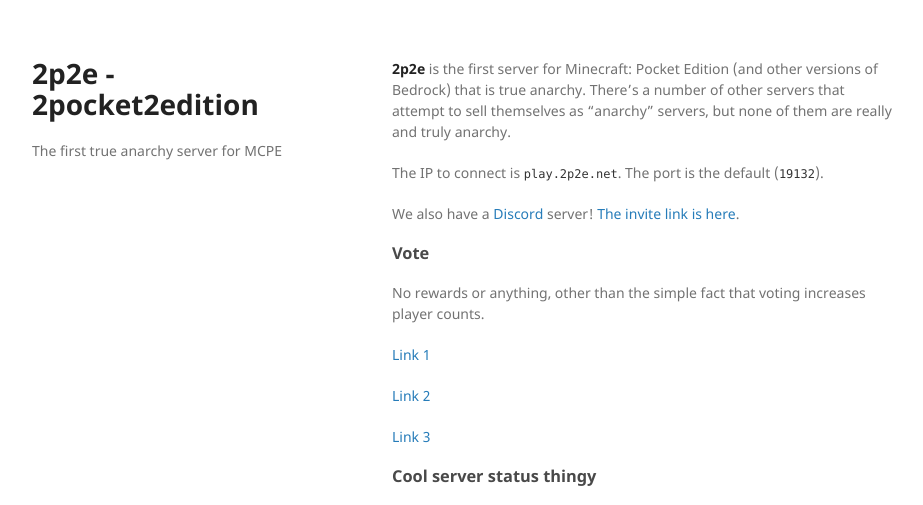
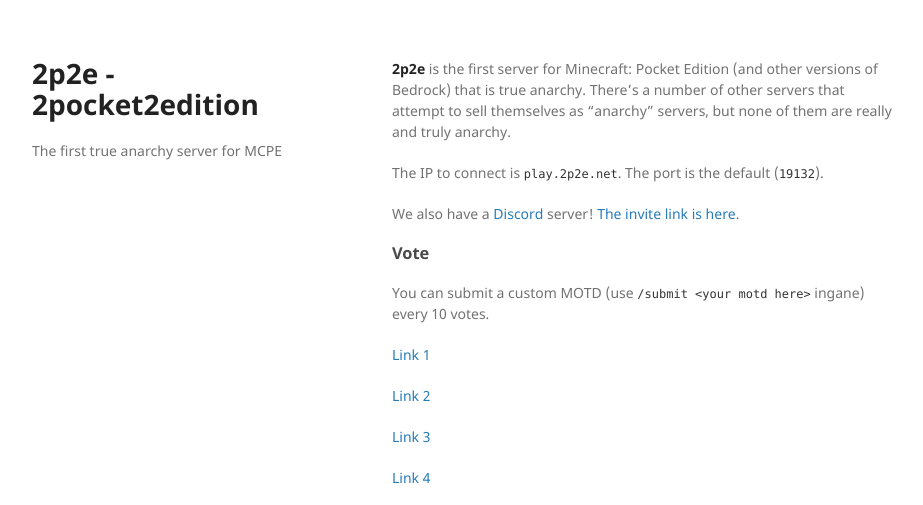
Before and after one commit to 2pocket2edition/www.2p2e.net, a Jekyll site: the page built from index.md, in a window 1280 px wide. Shown: the top 505 px of the page, without its empty margins (178-1101 px from the left). Built offline with Jekyll 4.4.1, drawn with Linux system fonts in a browser that asks for light colours; some of the changed text lies outside the part shown; grey boxes are pictures that could not be loaded.

Commit message:
Update index.md

```diff
--- a/index.md
+++ b/index.md
@@ -10,14 +10,18 @@ We also have a [Discord](https://discordapp.com) server! [The invite link is her
 
 ### Vote
 
-No rewards or anything, other than the simple fact that voting increases player counts.
+You can submit a custom MOTD (use `/submit <your motd here>` ingane) every 10 votes.
 
 [Link 1](https://minecraftpocket-servers.com/server/75615/vote/)
 
 [Link 2](https://minecraft-pe-servers.com/servers/104740/)
 
-[Link 3](http://minecraftpeservers.org/vote/5370)
+[Link 3](https://minecraftlist.org/pe-vote/958)
+
+[Link 4](https://minecraftpe-servers.com/mcpevote/25/)
 
 ### Cool server status thingy
 
+This isn't very accurate but whatever
+
 <iframe src="https://minecraft-statistic.net/en/userbars/html/server/banner_163567_1a1a1a_000000_ff5555_55ff55_111111_ff5555_5555ff_1_1_1.html" frameborder="0" scrolling="no" width="336" height="566"></iframe>
```
